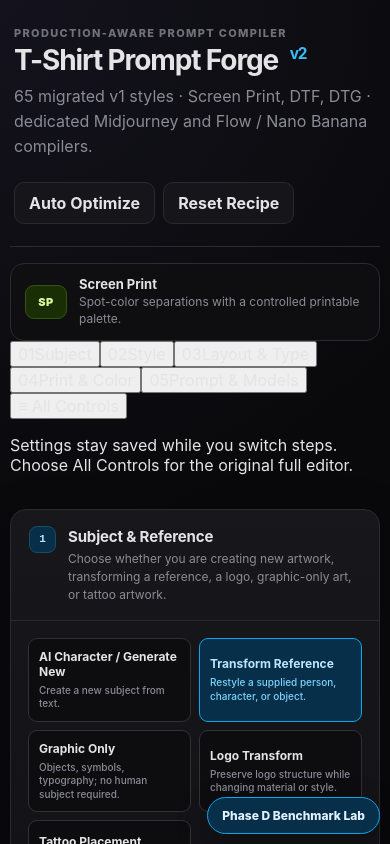
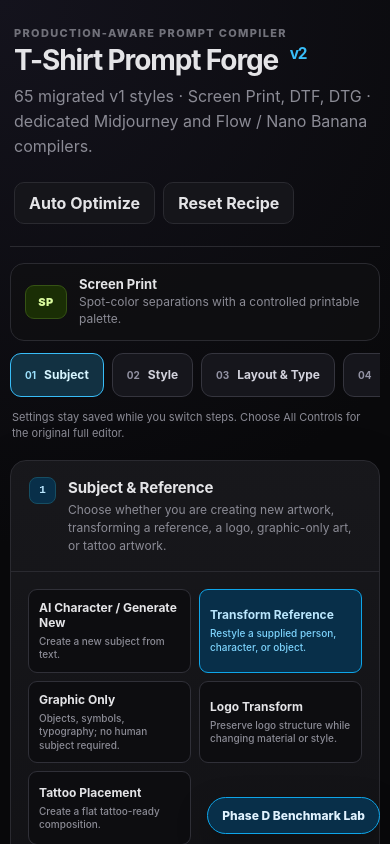
Before and after one commit to ayamkabisat-byte/tshirt-prompt-forge-v2, a React (Vite) app: page / in a window 390 px wide. Shown: the top 844 px of the page. Built offline with nearby package versions, Linux system fonts and the light colour scheme.

Commit message:
style(ui): accessible horizontal step navigation for desktop and mobile

```diff
--- a/src/styles.css
+++ b/src/styles.css
@@ -162,3 +162,13 @@ input[type="range"] { padding: 3px 0; accent-color: var(--cyan); border: 0; back
 @media(max-width:720px){.style-gallery-grid{grid-template-columns:repeat(2,minmax(0,1fr));max-height:480px}.style-tile-visual{height:85px}.style-gallery-heading{flex-wrap:wrap}}
 @media(max-width:420px){.style-gallery-grid{grid-template-columns:1fr}.style-tile{display:grid;grid-template-columns:85px 1fr;column-gap:10px}.style-tile-visual{grid-row:span 4;height:90px}.style-tile-description{-webkit-line-clamp:2}}
 @media(prefers-reduced-motion:reduce){.style-tile{scroll-behavior:auto}}
+
+/* Five-stage design workflow; all existing recipe parameters remain accessible. */
+.forge-step-nav{display:flex;gap:8px;overflow-x:auto;scrollbar-width:thin;padding:17px 0 8px;overscroll-behavior-x:contain}
+.forge-step-nav button{flex:0 0 auto;display:inline-flex;align-items:center;gap:8px;min-height:44px;border:1px solid #35353e;border-radius:11px;background:#16161c;color:#d2d2dc;padding:10px 14px;font-size:12px;font-weight:750;cursor:pointer}
+.forge-step-nav button span{color:#9292a3;font-size:10px}
+.forge-step-nav button.active{border-color:#38bdf8;background:#123142;color:#d7f5ff}
+.forge-step-nav button.active span{color:#9bdffb}
+.forge-step-nav button:focus-visible{outline:2px solid #38bdf8;outline-offset:2px}
+.forge-step-help{margin:0;padding:4px 2px 0;color:var(--muted);font-size:12px;line-height:1.5}
+@media(max-width:720px){.forge-step-nav{padding-top:12px}.forge-step-nav button{min-height:44px}.forge-step-help{font-size:11px}}
```
